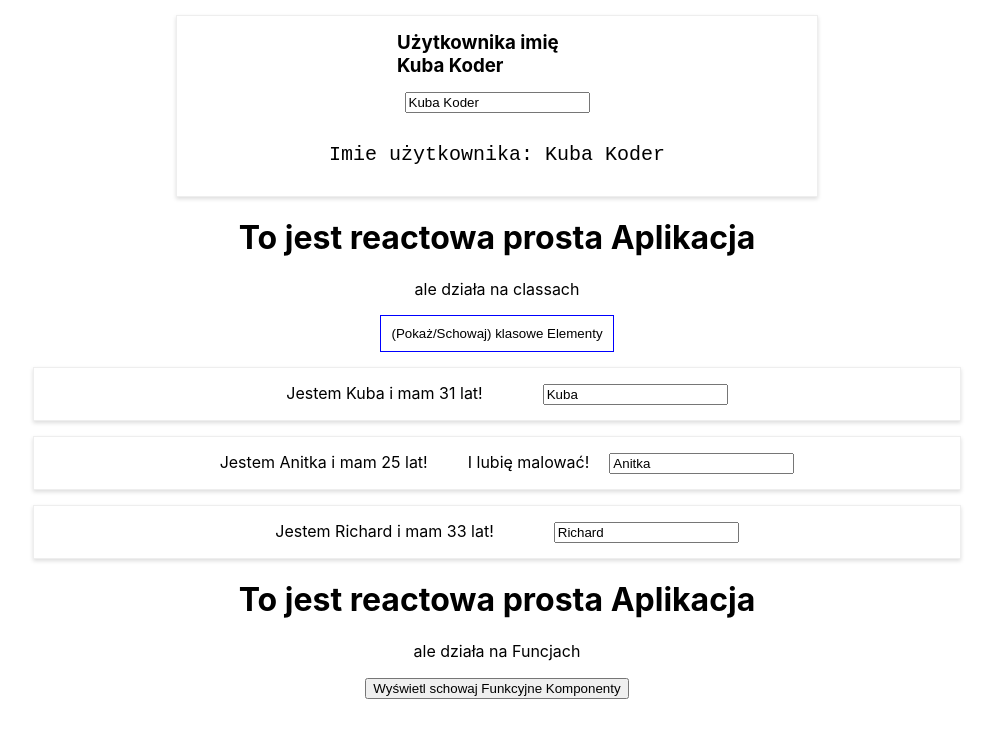
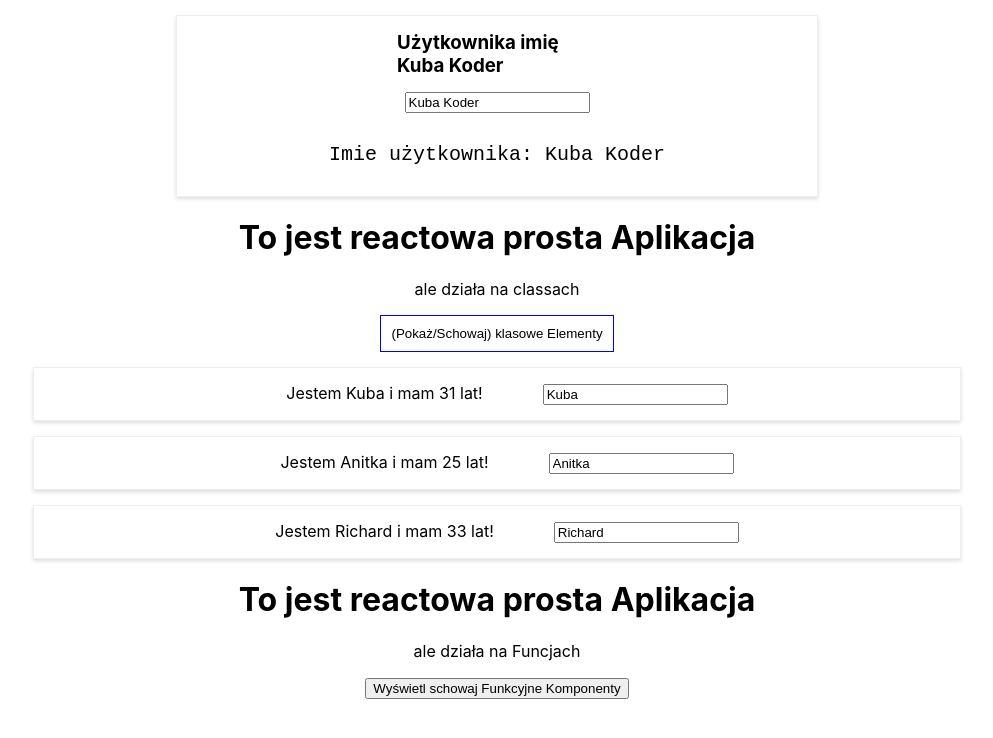
Before and after one commit to SerafinPL/react-persons, a React (Create React App) app: page / in a window 1280 px wide. Both pictures are taken after a click on the button "(Pokaż/Schowaj) klasowe Elementy". Shown: the top 738 px of the page, without its empty margins (143-1136 px from the left). Built offline with nearby package versions, Linux system fonts and the light colour scheme.

Commit message:
kolejne zmiany dynamiczne wyświetlanie oraz usuwanie ludzików po kliknięciu

```diff
--- a/src/App.js
+++ b/src/App.js
@@ -16,18 +16,9 @@ class App extends Component {
     pokazPersons: false
   }
 
-  zmienImieHandler = (noweImie) => {
-    this.setState({
-      persons: [
-        {name: "Jakub", age: 31},
-        {name: "Anitka", age: 27},
-        {name: noweImie, age: 37}
 
-      ]
-    })
-  }
 
-  zmianaImieniaHandler = (event) => {
+  /*zmianaImieniaHandler = (event) => {
     this.setState({
       persons: [
         {name: "Jakub", age: 31},
@@ -36,7 +27,16 @@ class App extends Component {
 
       ]
     })
+  }*/
+
+  usunPersonHandler = (personIndex) => {
+    const ludziki = this.state.persons;
+    ludziki.splice(personIndex, 1);
+    this.setState({
+      persons :ludziki
+    });
   }
+
 
   togglePersonHandler = () => {
       const czyWidac = this.state.pokazPersons;
@@ -59,23 +59,18 @@ class App extends Component {
 
 
     if (this.state.pokazPersons) {
-      widok = (
+      widok = (     // lepsze wyjśćie
         <div>
-          <Person         // lepsze wyjśćie
-            name={this.state.persons[0].name}
-            age={this.state.persons[0].age}
+          {this.state.persons.map( (ludzik, index) => {
+            return( <Person
+                      funkcja={() => this.usunPersonHandler(index)}
+                      name={ludzik.name}
+                      age={ludzik.age}
+                    />
 
-          />
-          <Person
-            name={this.state.persons[1].name}
-            age={this.state.persons[1].age}
-            funkcja={() => this.zmienImieHandler("Miłoszek")} // gorsze wyjscie
-            zmiana={this.zmianaImieniaHandler}>I lubię malować!</Person>
-          <Person
-            name={this.state.persons[2].name}
-            age={this.state.persons[2].age}
+            )
+          } ) }
 
-          />
         </div>
       );
     }
--- a/src/AppFunction.js
+++ b/src/AppFunction.js
@@ -23,6 +23,17 @@ const AppFunction = props => {
         {name: "Jakub", age: 31},
         {name: "Anitka", age: 27},
         {name: noweImie, age: 37}
+
+      ]
+    })
+  }
+
+  const zmianaImieniaHandler = (event) => {
+    setPersonsState({
+      persons: [
+        {name: "Jakub", age: 31},
+        {name: "Anitka", age: 27},
+        {name: event.target.value, age: 37}
 
       ]
     })
@@ -64,6 +75,7 @@ const AppFunction = props => {
 		        	name={personsState.persons[2].name}
 		        	age={personsState.persons[2].age}
 		        	funkcja={() => zmienImieHandler("Miłoszek")} // gorsze wyjscie
+		        	zmiana={zmianaImieniaHandler}
 		        />
 		    </div>
 		    : null // jak false
```
